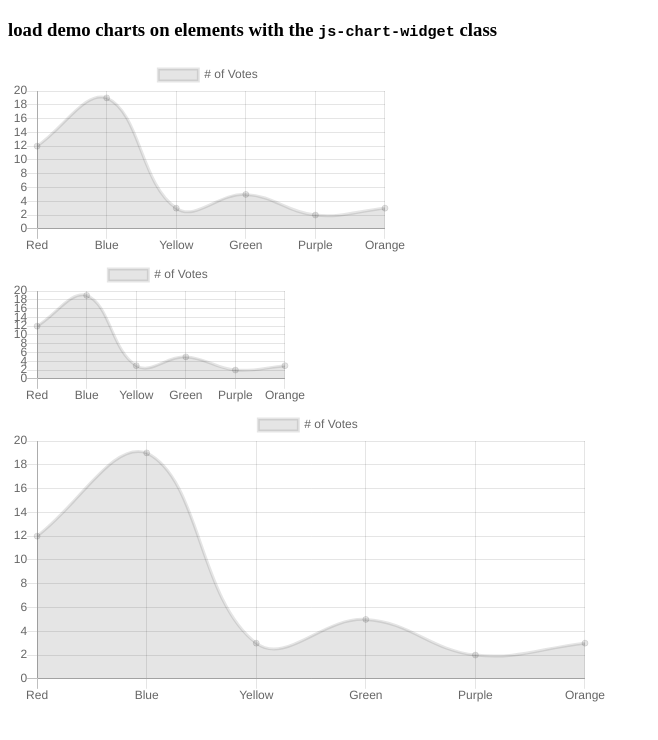
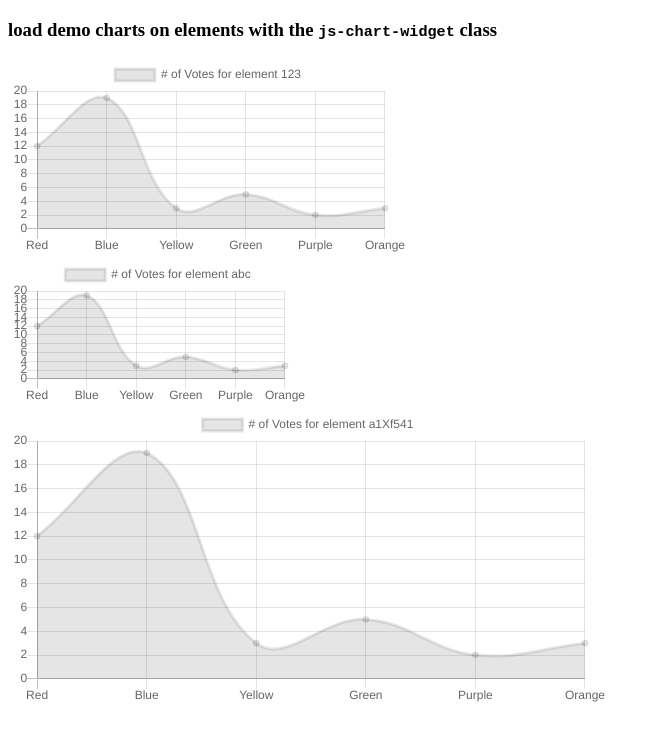
Before and after one commit to EvaLok/js-widget-chart, a plain HTML site: page demo/index.html in a window 1280 px wide. Shown: the whole page, without its empty margins (0-658 px from the left). Drawn offline with nearby package versions, Linux system fonts and the light colour scheme.

Commit message:
showing element identifier data attribute
- we can use this for stuff like pulling data for the charts based on an element's attribute data

```diff
--- a/demo/index.html
+++ b/demo/index.html
@@ -10,15 +10,24 @@
 		</h3>
 
 		<div style="width: 400px;">
-			<canvas class="js-chart-widget"></canvas>
+			<canvas
+				class="js-chart-widget"
+				data-identifier="123"
+			></canvas>
 		</div>
 
 		<div style="width: 300px;">
-			<canvas class="js-chart-widget"></canvas>
+			<canvas
+				class="js-chart-widget"
+				data-identifier="abc"
+			></canvas>
 		</div>
 
 		<div style="width: 600px;">
-			<canvas class="js-chart-widget"></canvas>
+			<canvas
+				class="js-chart-widget"
+				data-identifier="a1Xf541"
+			></canvas>
 		</div>
 		<script src="../src/js-chart-widget.js"></script>
 	</body>
--- a/src/js-chart-widget.js
+++ b/src/js-chart-widget.js
@@ -39,7 +39,10 @@
                 data: {
                     labels: ["Red", "Blue", "Yellow", "Green", "Purple", "Orange"],
                     datasets: [{
-                        label: '# of Votes',
+                        label: (
+                            '# of Votes for element '
+                            + elements[i].getAttribute('data-identifier')
+                        ),
                         data: [12, 19, 3, 5, 2, 3]
                     }]
                 },
```
Also changed, not shown: src/fake-data-source.js (added).
